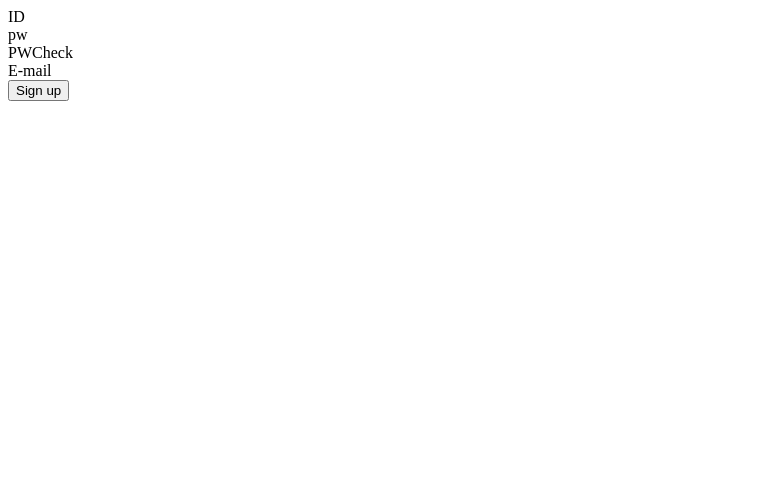
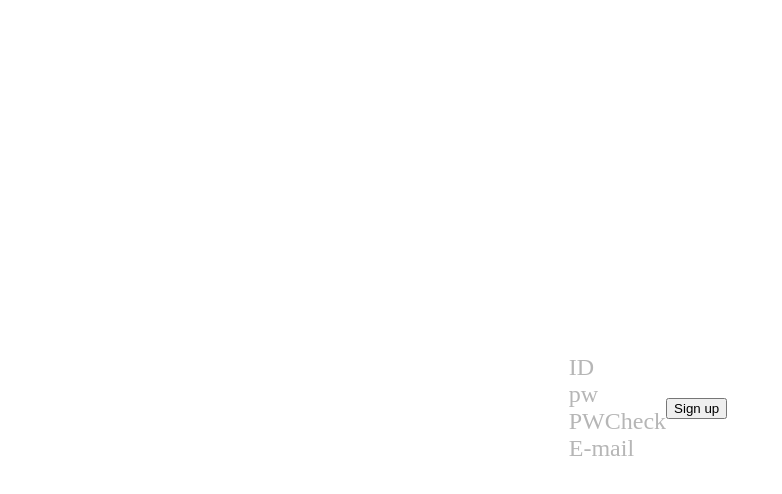
Before and after one commit to seungmin21/POST_Login, a plain HTML site: page index.html in a window 1280 px wide. Shown: the whole page, without its empty margins (0-782 px from the left). Drawn offline with Linux system fonts and the light colour scheme.

Commit message:
1번 컨테이너 속 자식에 스타일 지정

```diff
--- a/index.html
+++ b/index.html
@@ -10,6 +10,15 @@
       width: 100vw;
       height: 100vh;
       box-sizing: border-box;
+      /* flex set */
+      display: flex;
+      justify-content: center;
+      align-items: center;
+    }
+    #root > div:nth-child(1) {
+      font-size: 24px;
+      font-weight: 400;
+      color: #B6B6B6;
     }
   </style>
 </head>
```
